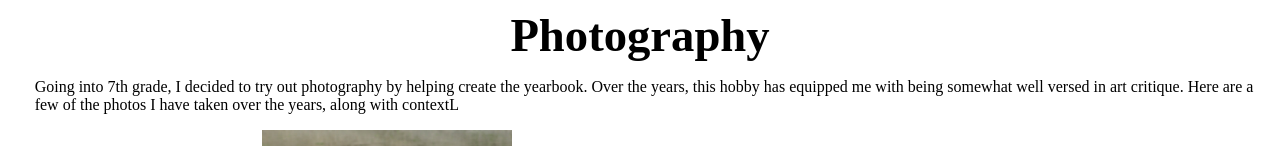
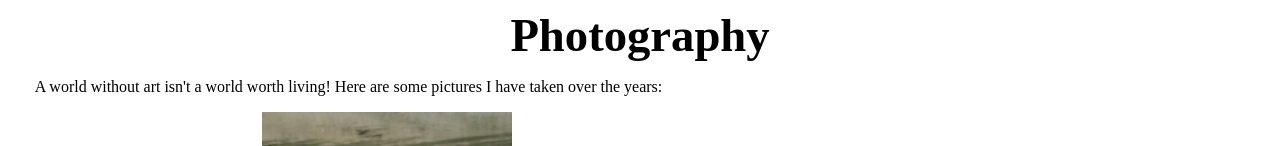
Before and after one commit to eddiep24/website, a plain HTML site: page photography.html in a window 1280 px wide. Shown: the top 146 px of the page. Drawn offline with Linux system fonts and the light colour scheme.

Commit message:
Add files via upload

```diff
--- a/photography.html
+++ b/photography.html
@@ -11,9 +11,7 @@
 
 <div class="text">
 <p>
-  Going into 7th grade, I decided to try out photography by helping create the yearbook.  Over the years, this
-  hobby has equipped me with being somewhat well versed in art critique.  Here are a few of the photos I have
-  taken over the years, along with contextL
+  A world without art isn't a world worth living!  Here are some pictures I have taken over the years:
 </p>
 </div>
 
```
Also changed, not shown: index.html (+2 -2 lines).
